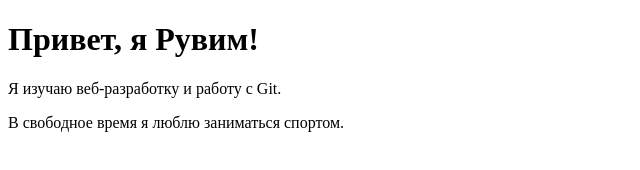
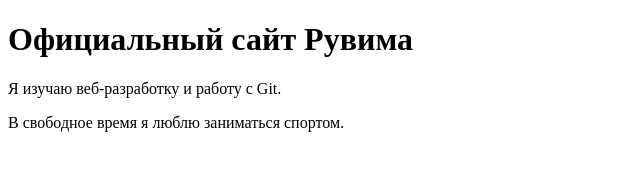
Before and after one commit to Ctrl-Ruva-V/my-first-git-project, a plain HTML site: page index.html in a window 1280 px wide. Shown: the whole page, without its empty margins (0-640 px from the left). Drawn offline with Linux system fonts and the light colour scheme.

Commit message:
Изменил заголовок в ветке main

```diff
--- a/index.html
+++ b/index.html
@@ -6,7 +6,7 @@
     <title>Моя сторінка</title>
 </head>
 <body>
-    <h1>Привет, я Рувим!</h1>
+    <h1>Официальный сайт Рувима</h1>
     <p>Я изучаю веб-разработку и работу с Git.</p>
     <p>В свободное время я люблю заниматься спортом.</p>
 </body>
```
